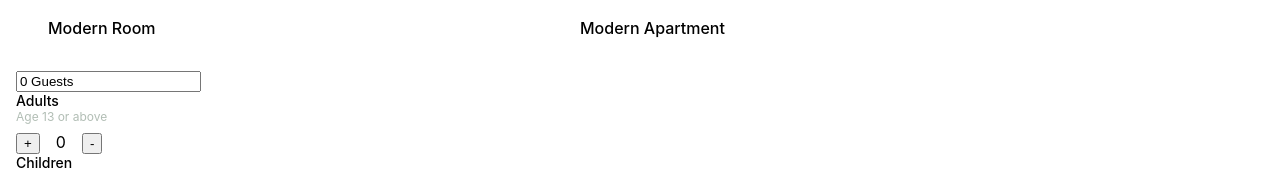
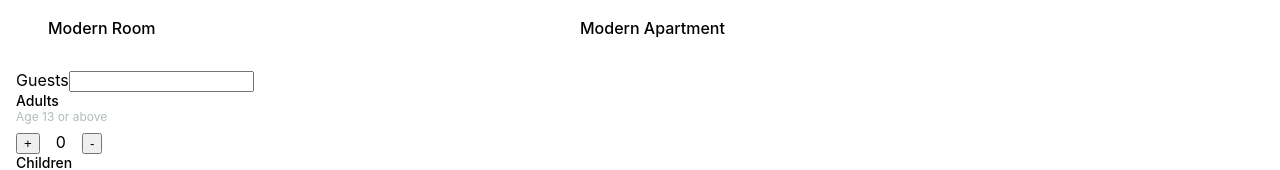
Before and after one commit to vargiit/Windbnb, a React (Create React App) app: page / in a window 1280 px wide. Shown: the part 890-1060 px from the top of the page. Built offline with nearby package versions, Linux system fonts and the light colour scheme.

Commit message:
Guest input updated

```diff
--- a/src/windBnb/DisplayCount.js
+++ b/src/windBnb/DisplayCount.js
@@ -1,13 +1,21 @@
 import Counter from "./Counter";
 import { useState } from "react";
+import "./DisplayCount.css";
 
 function DisplayCount() {
   let [counter, setCounter] = useState(0);
   let [counter2, setCounter2] = useState(0);
+  let totalGuests = counter + counter2;
   return (
     <div>
-      <label htmlFor="guests"></label>
-      <input id="guests" type="text" value={counter + counter2 + " Guests"} />
+      <div className="float-container">
+        <label htmlFor="guests">Guests</label>
+        <input
+          id="guests"
+          type="text"
+          value={totalGuests > 0 ? totalGuests + " guests" : ""}
+        />
+      </div>
       <Counter childrens="Adults" counter={counter} setCounter={setCounter}>
         Age 13 or above
       </Counter>
```
